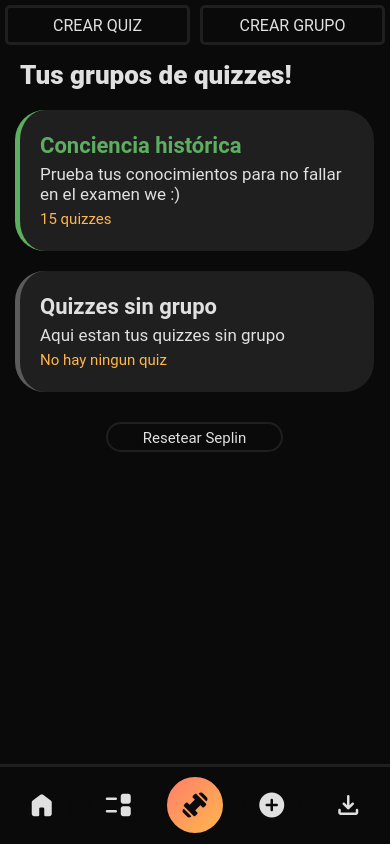
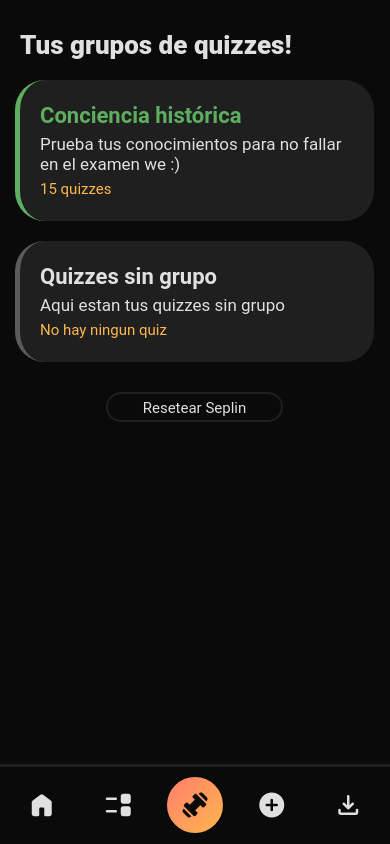
Before and after one commit to dddcodes/seplin_2.0_proyect, a plain HTML site: page index.html in a window 390 px wide. Drawn offline with nearby package versions, Linux system fonts and the light colour scheme.

Commit message:
Actualización

```diff
--- a/components/layout.js
+++ b/components/layout.js
@@ -44,8 +44,5 @@ export default () => {
         <div id="main" class="animated">
             <div id="app" ></div>
         </div>
-
-        <div id="sidebar">
-        </div>
     `;
 };
--- a/router.js
+++ b/router.js
@@ -11,7 +11,6 @@ export const router = async () => {
   u.removePopups();
   u.resetAnimation(app);
   u.scrollToTop(); // Mueve la página al inicio
-  u.updateSidebar(getCard.quizCreator() + getCard.groupCreator()); // SIDEBAR DEFAULT
 
   const routes = {
     "/index.html": () => import(`./views/${ROUTE.home.component}`), //inicio
--- a/styles/layout.css
+++ b/styles/layout.css
@@ -2,7 +2,7 @@
 #main {
   width: 100vw;
   min-height: 100vh;
-  padding: 10px 295px 0 105px;
+  padding: 10px 10px 10px 110px;
   box-sizing: border-box;
 }
 
@@ -14,10 +14,10 @@
   width: 100%;
   margin: 0 0;
   padding: 0;
+  padding-bottom: 250px;
   border-radius: var(--border-radius-2);
 }
 
-#sidebar,
 #navigationBar {
   display: flex;
   height: 100%;
@@ -29,7 +29,6 @@
   position: fixed;
 }
 
-#sidebar > *,
 #navigationBar > * {
   border-radius: 40px;
 
@@ -37,16 +36,6 @@
   align-items: left;
 }
 
-#sidebar {
-  right: 0;
-  top: 0;
-
-  width: 290px;
-  background-color: var(--default-color);
-  border-left: var(--default-color-2) solid 2px;
-
-  z-index: 10;
-}
 
 #navigationBar {
   top: 0;
@@ -113,29 +102,3 @@
 
   padding: 10px 0;
 }
-
-.card,
-#sidebar > a {
-  background-color: var(--default-color);
-  border-radius: var(--border-radius-2);
-
-  width: 100%;
-  padding: 20px 10px 10px 10px;
-  min-height: 100px;
-  font-weight: 600;
-
-  text-align: center;
-
-  outline: var(--default-color-2) solid 2px;
-}
-
-.card:hover,
-#sidebar > a:hover {
-  outline-color: var(--alt-color);
-}
-
-.card > p,
-#sidebar > a > p {
-  color: var(--alt-color-2);
-  font-weight: 300;
-}
--- a/styles/pages/practice.css
+++ b/styles/pages/practice.css
@@ -116,7 +116,7 @@
 
   background-color: var(--default-color);
 
-  bottom: 15px;
+  bottom: 0;
   left: 0;
 }
 
--- a/styles/responsive.css
+++ b/styles/responsive.css
@@ -1,7 +1,6 @@
 @media (max-width: 910px) {
   /*LAYOUT ==========================================================*/
-  #navigationBar,
-  #sidebar {
+  #navigationBar {
     width: 100%;
     height: 80px;
 
@@ -50,15 +49,8 @@
     padding: 0;
   }
 
-  #sidebar {
-    border-top: none;
-    border-left: none;
-    border-right: none;
-    top: 0;
-  }
-
   #main {
-    padding: 50px 5px 80px 5px;
+    padding: 20px 5px 80px;
     width: calc(100vw - 1px);
   }
 
@@ -123,18 +115,18 @@
     border-color: var(--default-color-3);
   }
 
-  .inputsContainer{
+  .inputsContainer {
     padding: 5px;
     gap: 20px;
     margin: 0;
   }
 
-  .inputsContainer > .inputBox{
+  .inputsContainer > .inputBox {
     /*que cada item ocupe el 100%*/
     width: 100%;
   }
 
-  .inputsContainer > .inputBox > p{
+  .inputsContainer > .inputBox > p {
     padding: 0 0 5px 25px;
   }
   /*Cambia el background-color del primer input y el ultimo a rojo*/
@@ -151,33 +143,6 @@
 
   .optionsBox > input:last-of-type:hover {
     border-color: var(--default-color-3);
-  }
-
-  /*MORE*/
-
-  #sidebar {
-    height: 50px;
-  }
-
-  #sidebar > a {
-    padding: 0;
-    align-content: center;
-    min-height: 0;
-
-    border: var(--default-color-2) solid 3px;
-    outline: 0;
-    font-weight: 400;
-
-    color: var(--alt-color);
-  }
-
-  #sidebar > a:hover {
-    background-color: var(--default-color-2);
-    color: var(--info-color);
-  }
-
-  #sidebar > a > p {
-    display: none;
   }
 
   .titleBox {
@@ -201,7 +166,7 @@
     animation: hideQuizBoxAnimationMovile 0.65s ease-in-out !important;
   }
   #practiceBar {
-    padding: 5px 20px 5px 5px;
+    padding: 5px 20px 70px 5px;
   }
 
   .notification {
--- a/utils.js
+++ b/utils.js
@@ -16,15 +16,6 @@ export function scrollToBottom() {
     top: document.body.scrollHeight,
     behavior: "smooth",
   });
-}
-
-export function updateSidebar(newSidebarContent) {
-  const sidebar = document.querySelector("#sidebar"); // Selecciona el sidebar
-  if (!newSidebarContent) {
-    disappear(sidebar);
-  } else {
-    sidebar.innerHTML = newSidebarContent || "SIDEBAR CONTENT NOT FOUND";
-  }
 }
 
 export function random(min, max) {
@@ -64,12 +55,8 @@ export function appear(element, display = "block") {
 }
 
 export function confirmLayoutVisibility() {
-  const sidebar = document.querySelector("#sidebar");
   const navbar = document.querySelector("#navigationBar");
   const mainApp = document.querySelector("#main");
-  if (sidebar.style.display !== "flex") {
-    appear(sidebar, "flex");
-  }
   if (navbar.style.display !== "flex") {
     appear(navbar, "flex");
   }
@@ -320,15 +307,7 @@ export function printGroups(specificFirstGroup) {
 }
 
 export function getAvailableColorGroups() {
-  return [
-    "azul",
-    "aqua",
-    "verde",
-    "rojo",
-    "amarillo",
-    "naranja",
-    "morado",
-  ];
+  return ["azul", "aqua", "verde", "rojo", "amarillo", "naranja", "morado"];
 }
 export function printAvailableColorGroups(specificDefaultColor) {
   const colorGroupInput = document.getElementById("colorGroupInput");
--- a/views/catalog.js
+++ b/views/catalog.js
@@ -8,11 +8,9 @@ const actualView = CONFIG.routes.catalog;
 export default () => {
   u.setPageTitle(actualView.title);
 
-  const sidebar = document.querySelector("#sidebar");
   const navbar = document.querySelector("#navigationBar");
 
   u.disappear(navbar);
-  u.disappear(sidebar);
 
   const LQ = {
     content: LSM.getLocalQuizzes(),
--- a/views/groupCatalog.js
+++ b/views/groupCatalog.js
@@ -16,11 +16,8 @@ export default () => {
   else if (groupPageID === "all-groups") localGroups[groupPageID].name;
   u.setPageTitle(groupName);
 
-  const sidebar = document.querySelector("#sidebar");
   const navbar = document.querySelector("#navigationBar");
-
   u.disappear(navbar);
-  u.disappear(sidebar);
 
   const LQ = {
     content: LSM.getLocalQuizzes(),
--- a/views/practice.js
+++ b/views/practice.js
@@ -9,10 +9,7 @@ export default () => {
   const actualView = CONFIG.routes.practice;
   u.setPageTitle(actualView.title); //titulo
 
-  const sidebar = document.querySelector("#sidebar");
   const navbar = document.querySelector("#navigationBar");
-
-  u.disappear(sidebar);
   u.disappear(navbar);
 
   const localQuizzes = LSM.getLocalQuizzes();
```
